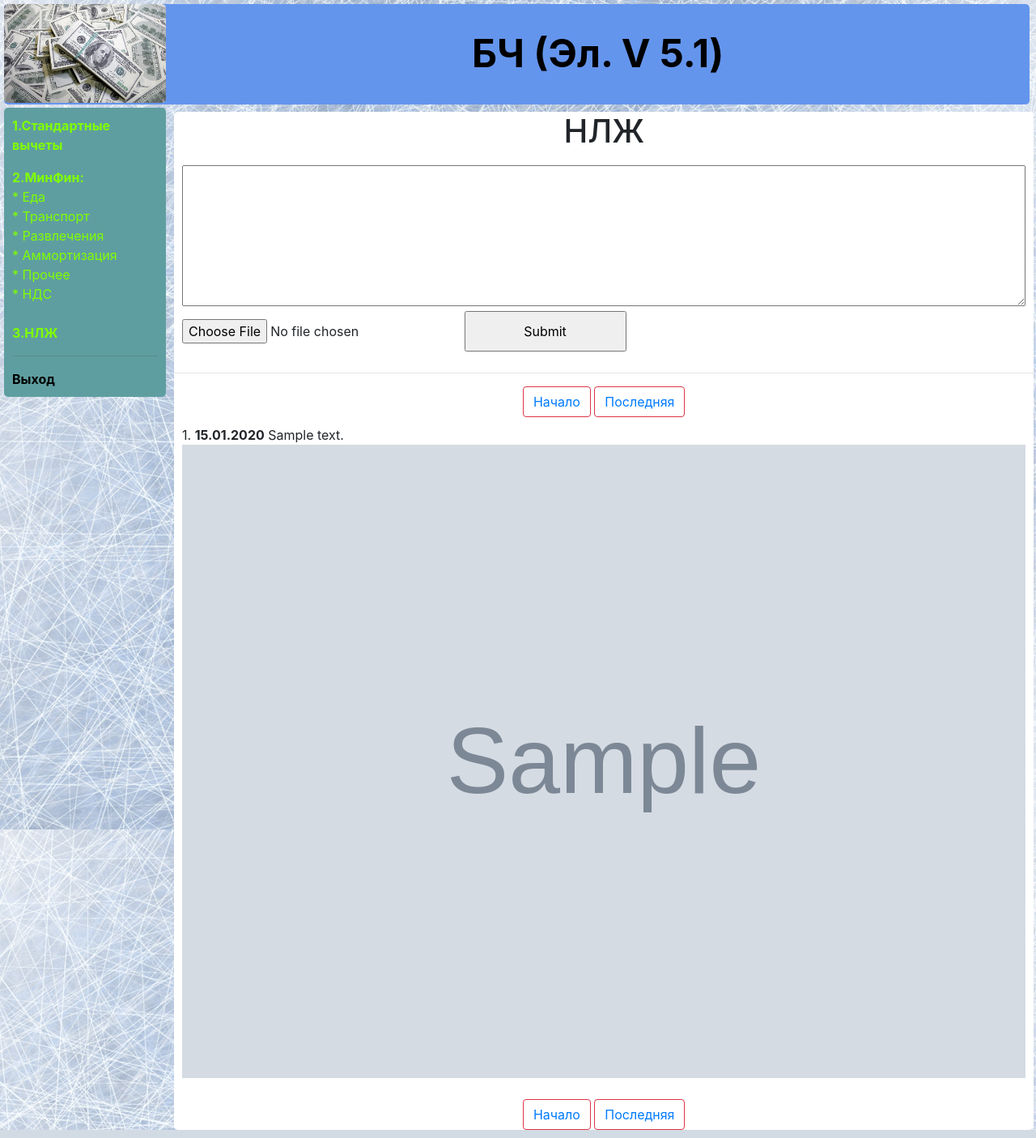
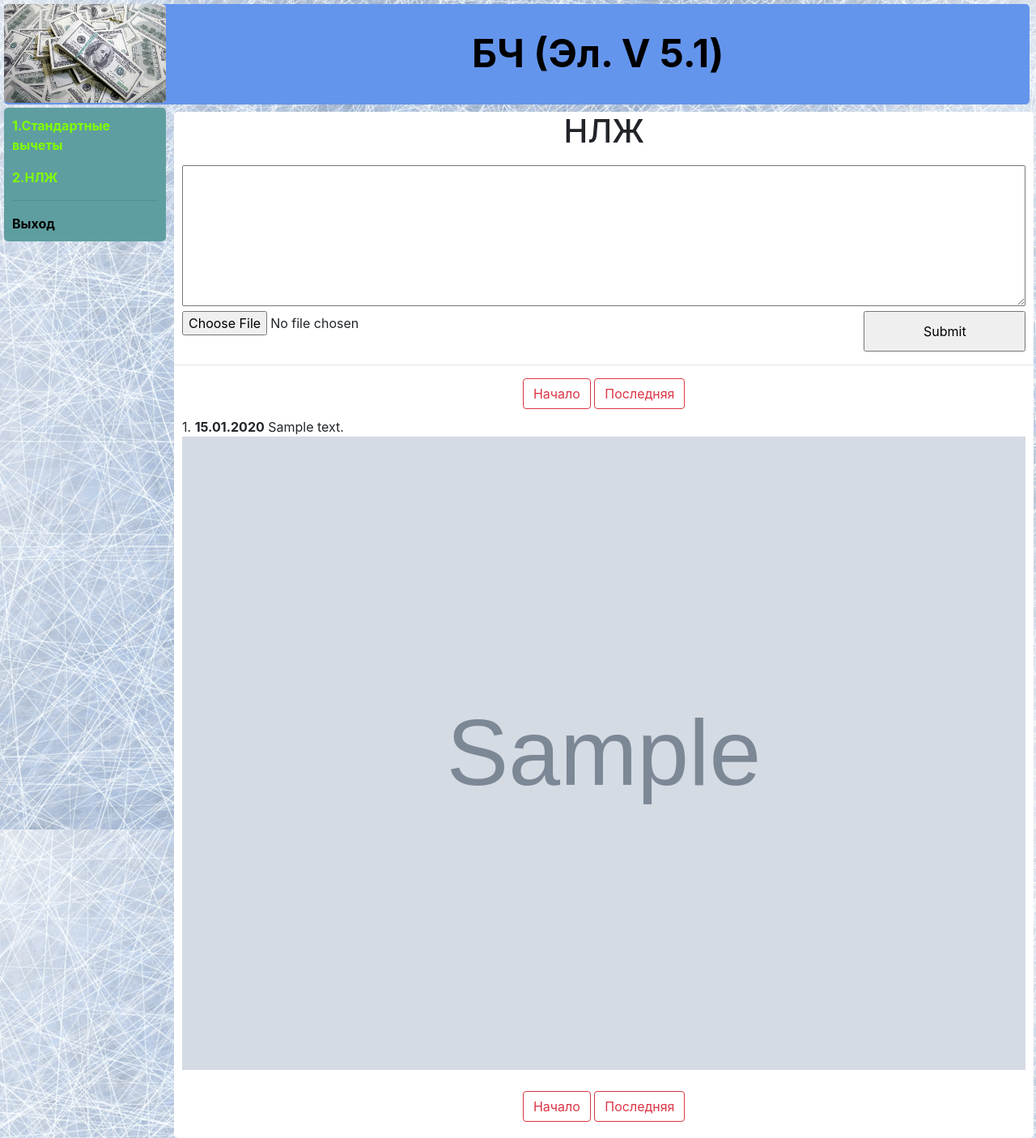
Before and after one commit to suph4rd/NB4444, a Django app: page /nlj/ in a window 1280 px wide. Shown: the whole page at 81% size. Run offline with Django 3.2, Linux system fonts and the light colour scheme; tables that the repository leaves empty hold one stand-in row (values such as "Sample post"); grey boxes marked "Sample" are stand-in pictures; parts of the project's set-up code (start-up, migrations or seed data) failed here and were passed over; some libraries are stand-ins or nearby versions.

Commit message:
update project

```diff
--- a/B4/models.py
+++ b/B4/models.py
@@ -1,13 +1,16 @@
 from datetime import datetime
-
 from django.db import models
 
+
 class standart_vichet(models.Model):
-    hata = models.FloatField(max_length=255)
-    proezd = models.FloatField(max_length=255)
-    mobila = models.FloatField(max_length=255)
-    eda = models.FloatField(max_length=255)
-    itogo = models.FloatField(max_length=255, blank=True, null=True)
+    hata = models.DecimalField(max_digits=10, decimal_places=2)
+    proezd = models.DecimalField(max_digits=10, decimal_places=2)
+    mobila = models.DecimalField(max_digits=10, decimal_places=2)
+    eda = models.DecimalField(max_digits=10, decimal_places=2)
+
+    @property
+    def itogo(self):
+        return f"{self.hata + self.proezd + self.mobila + self.eda}"
 
     class Meta:
         verbose_name = 'Стандартные вычеты'
@@ -16,8 +19,8 @@ class standart_vichet(models.Model):
 
 class nlg(models.Model):
     date_nlg = models.DateTimeField(verbose_name='Дата', default=datetime.now())
-    text_nlg = models.TextField(verbose_name='Текст', blank=True)
-    image_nlg = models.ImageField(blank=True, upload_to="foto\%Y\%m\%d", verbose_name='Фотоверсия')
+    text_nlg = models.TextField(verbose_name='Текст', blank=True, null=True)
+    image_nlg = models.ImageField(verbose_name='Фотоверсия', blank=True, null=True, upload_to="foto/%Y/%m/%d")
 
     def __str__(self):
         return str(self.date_nlg)
--- a/templates/NLJ.html
+++ b/templates/NLJ.html
@@ -5,25 +5,19 @@
         {% csrf_token %}
         <textarea style="width:100%" name="text_nlg" id="" cols="50" rows="7"></textarea><br>
         <input style="padding-bottom:10px" name="image_nlg" type="file">
-    <input style="height:50px; width:200px;" type="submit">
+        <input style="height:50px; width:200px; float:right" type="submit">
     </form>
     <hr>
-
-
     <div style="text-align: center">
-                    <button type="button" class="btn btn-outline-danger"><a href="?page=1">Начало</a></button>
+        <a class="btn btn-outline-danger" href="?page=1">Начало</a>
         {% if queryset.has_previous %}
-        <button type="button" class="btn btn-outline-success"><a href="?page={{ queryset.previous_page_number }}">&laquo; Назад</a> </button>
+                <a class="btn btn-outline-success" href="?page={{ queryset.previous_page_number }}">&laquo; Назад</a>
         {% endif %}
-
         {% if queryset.has_next %}
-            <button type="button" class="btn btn-outline-success"><a href="?page={{ queryset.next_page_number }}">Следующая &raquo;</a></button>
+            <a class="btn btn-outline-success" href="?page={{ queryset.next_page_number }}">Следующая &raquo;</a>
         {% endif %}
-
-<button type="button" class="btn btn-outline-danger"><a href="?page={{ queryset.paginator.num_pages }}">Последняя </a></button>
+        <a class="btn btn-outline-danger" href="?page={{ queryset.paginator.num_pages }}">Последняя </a>
     </div>
-
-
     <div style="padding:10px">
         {% for nlj in queryset %}
            <p> {{ forloop.counter }}. <b>{{nlj.date_nlg|date:"d.m.Y"}}</b> {{ nlj.text_nlg }}
@@ -34,19 +28,14 @@
            </p>
         {% endfor %}
     </div>
-
-
-    <div style="text-align: center">
-                    <button type="button" class="btn btn-outline-danger"><a href="?page=1">Начало</a></button>
+    <div style="text-align: center; margin-bottom:20px">
+        <a class="btn btn-outline-danger" href="?page=1">Начало</a>
         {% if queryset.has_previous %}
-        <button type="button" class="btn btn-outline-success"><a href="?page={{ queryset.previous_page_number }}">&laquo; Назад</a> </button>
+            <a class="btn btn-outline-success" href="?page={{ queryset.previous_page_number }}">&laquo; Назад</a>
         {% endif %}
-
         {% if queryset.has_next %}
-            <button type="button" class="btn btn-outline-success"><a href="?page={{ queryset.next_page_number }}">Следующая &raquo;</a></button>
+            <a class="btn btn-outline-success" href="?page={{ queryset.next_page_number }}">Следующая &raquo;</a>
         {% endif %}
-
-<button type="button" class="btn btn-outline-danger"><a href="?page={{ queryset.paginator.num_pages }}">Последняя </a></button>
+        <a class="btn btn-outline-danger" href="?page={{ queryset.paginator.num_pages }}">Последняя </a>
     </div>
-
 {% endblock %}
--- a/templates/base.html
+++ b/templates/base.html
@@ -22,14 +22,14 @@
 <div>
     <div style="float:left;width:200px;background-color:cadetblue;padding:10px;position:fixed;margin-top:128px;border-radius:5px;">
         <p><b><a style="color:chartreuse" href="{% url 'standartnie_vicheti' %}">1.Стандартные вычеты</a></b></p>
-        <b><a style="color:chartreuse" href="{% url 'minfin' %}">2.МинФин:</a></b><br>
-        <a style="color:chartreuse" href="{% url 'minfin_eda' %}">* Еда</a><br>
-        <a style="color:chartreuse" href="{% url 'minfin_transport' %}">* Транспорт</a><br>
-        <a style="color:chartreuse" href="{% url 'minfin_razvlechenia' %}">* Развлечения</a><br>
-        <a style="color:chartreuse" href="{% url 'minfin_ammortizatia' %}">* Аммортизация</a><br>
-        <a style="color:chartreuse" href="{% url 'minfin_prochee' %}">* Прочее</a><br>
-        <a style="color:chartreuse" href="{% url 'minfin_nds' %}">* НДС</a><br><br>
-        <p><b><a style="color:chartreuse" href="{% url 'nlj' %}">3.НЛЖ</a></b></p>
+<!--        <b><a style="color:chartreuse" href="{% url 'minfin' %}">2.МинФин:</a></b><br>-->
+<!--        <a style="color:chartreuse" href="{% url 'minfin_eda' %}">* Еда</a><br>-->
+<!--        <a style="color:chartreuse" href="{% url 'minfin_transport' %}">* Транспорт</a><br>-->
+<!--        <a style="color:chartreuse" href="{% url 'minfin_razvlechenia' %}">* Развлечения</a><br>-->
+<!--        <a style="color:chartreuse" href="{% url 'minfin_ammortizatia' %}">* Аммортизация</a><br>-->
+<!--        <a style="color:chartreuse" href="{% url 'minfin_prochee' %}">* Прочее</a><br>-->
+<!--        <a style="color:chartreuse" href="{% url 'minfin_nds' %}">* НДС</a><br><br>-->
+        <p><b><a style="color:chartreuse" href="{% url 'nlj' %}">2.НЛЖ</a></b></p>
         <hr>
         <b><a style="color:black" href="{% url 'logout' %}">Выход</a></b>
     </div>
```
Also changed, not shown: B4/views_class.py (+2 -5 lines), NB4444/settings.py (+12 -6 lines), templates/standart_vichet.html (+5 -4 lines), B4/migrations/0004_auto_20210213_1629.py (added), B4/migrations/0005_auto_20210214_0803.py (added), B4/migrations/0006_auto_20210214_0824.py (added), B4/migrations/0007_auto_20210214_0836.py (added), 1 other file. Lines whose indentation alone changed are shown as unchanged.
